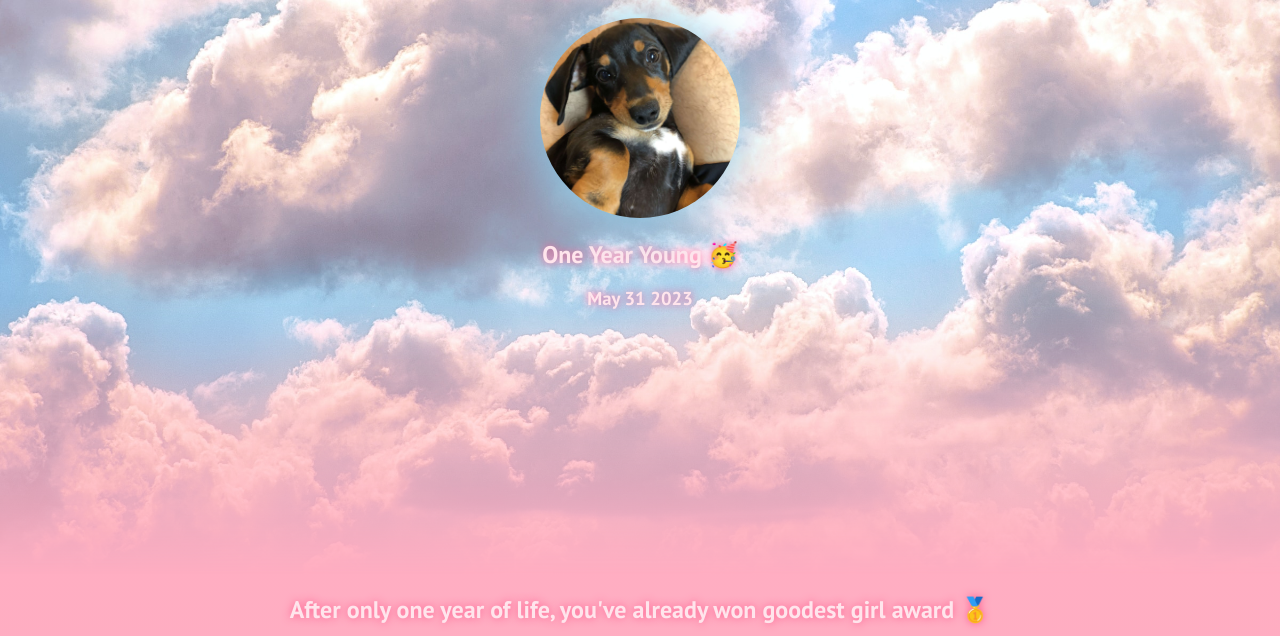
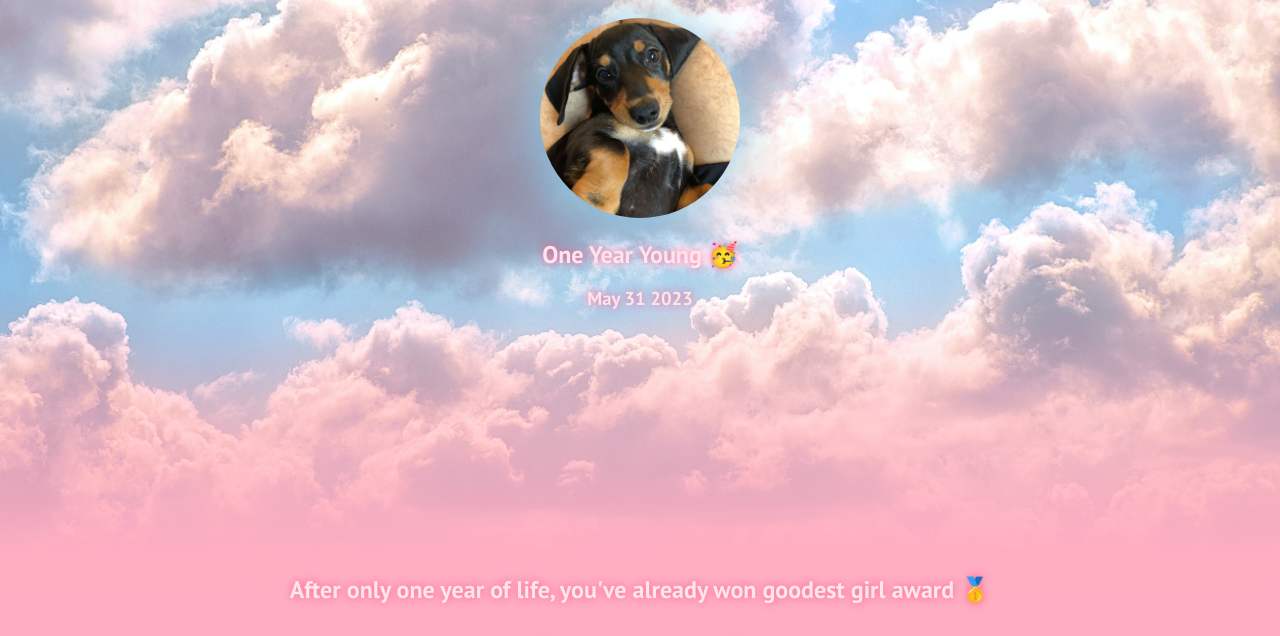
Before and after one commit to eomisterman/birthday-GIFt, a website built with Vite: page index.html in a window 1280 px wide. Shown: the part 110-746 px from the top of the page. Built offline with nearby package versions, Linux system fonts and the light colour scheme; files whose address does not match are found by name.

Commit message:
adjusted padding

```diff
--- a/index.css
+++ b/index.css
@@ -14,7 +14,7 @@ body {
 #gradient {
     background-image: url("images/clouds.jpg");
     background-size: cover;
-    padding-bottom: 90px;
+    padding-bottom: 70px;
 }
  #gradient > h1 {
      padding-top: 70px;
```
Also changed, not shown: 1 other file.
